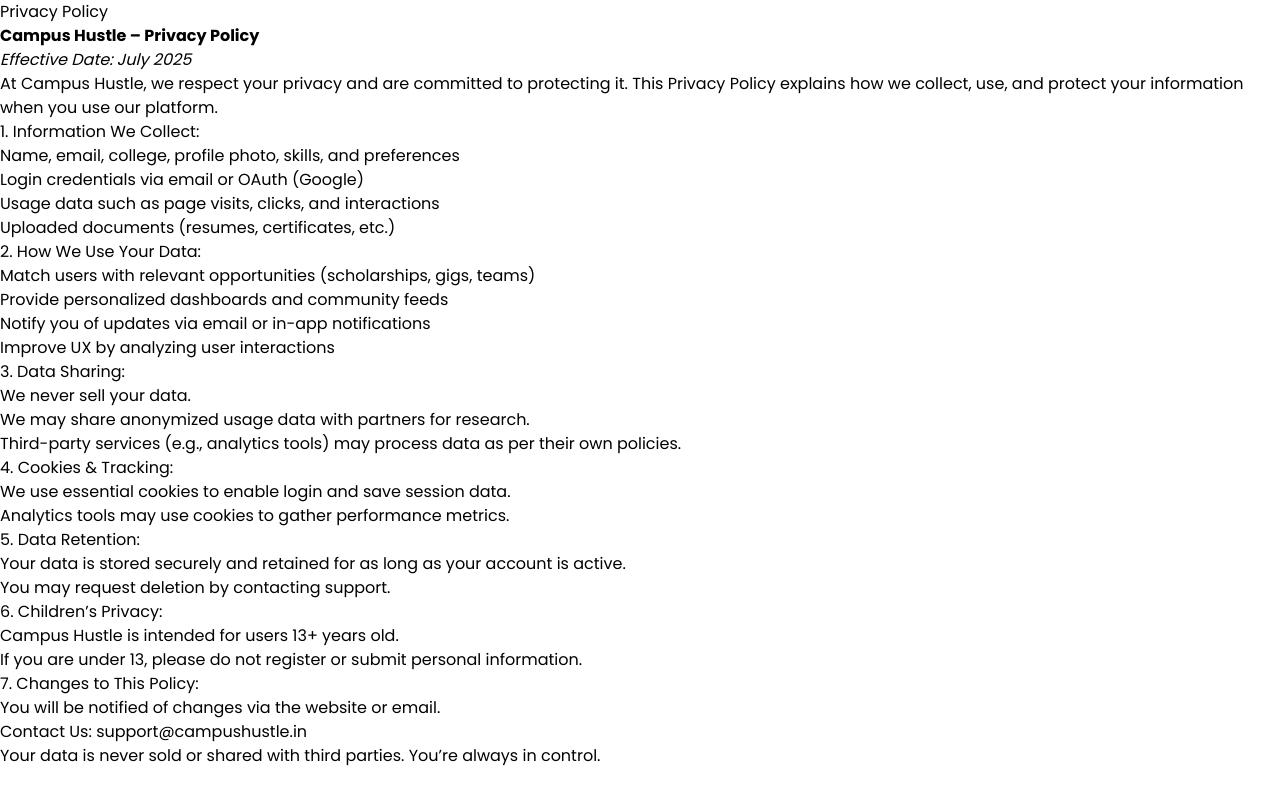
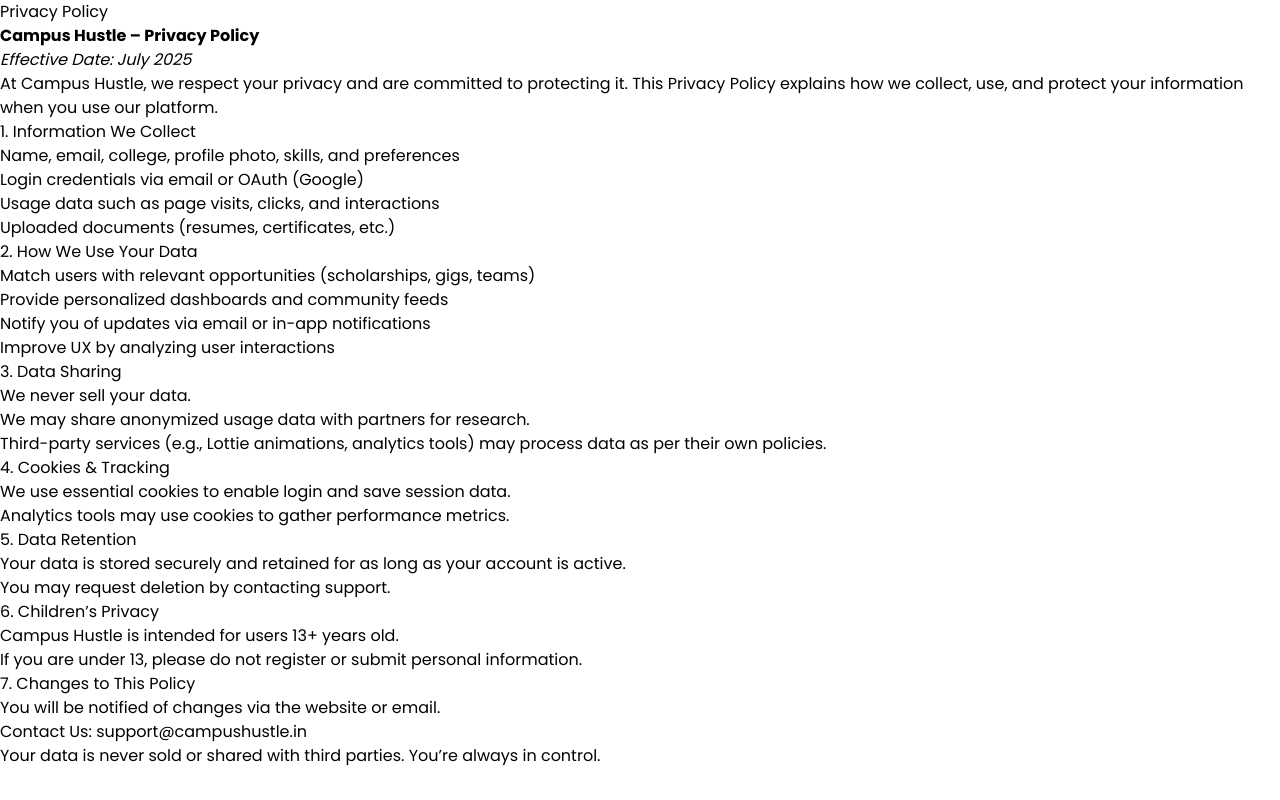
Before and after one commit to AnshulAlgoS/campushustleOG, a React (Create React App) app: page /privacy-policy in a window 1280 px wide. Built offline with nearby package versions, Linux system fonts and the light colour scheme; no server answers.

Commit message:
Update PrivacyPolicy.jsx

```diff
--- a/src/views/PrivacyPolicy.jsx
+++ b/src/views/PrivacyPolicy.jsx
@@ -16,11 +16,10 @@
         </p>
 
         <p className="legal-paragraph">
-          At Campus Hustle, we respect your privacy and are committed to protecting it.
-          This Privacy Policy explains how we collect, use, and protect your information when you use our platform.
+          At Campus Hustle, we respect your privacy and are committed to protecting it. This Privacy Policy explains how we collect, use, and protect your information when you use our platform.
         </p>
 
-        <h2>1. Information We Collect:</h2>
+        <h2 className="legal-subtitle">1. Information We Collect</h2>
         <ul className="legal-list">
           <li>Name, email, college, profile photo, skills, and preferences</li>
           <li>Login credentials via email or OAuth (Google)</li>
@@ -28,7 +27,7 @@
           <li>Uploaded documents (resumes, certificates, etc.)</li>
         </ul>
 
-        <h2>2. How We Use Your Data:</h2>
+        <h2 className="legal-subtitle">2. How We Use Your Data</h2>
         <ul className="legal-list">
           <li>Match users with relevant opportunities (scholarships, gigs, teams)</li>
           <li>Provide personalized dashboards and community feeds</li>
@@ -36,32 +35,32 @@
           <li>Improve UX by analyzing user interactions</li>
         </ul>
 
-        <h2>3. Data Sharing:</h2>
+        <h2 className="legal-subtitle">3. Data Sharing</h2>
         <ul className="legal-list">
           <li>We never sell your data.</li>
           <li>We may share anonymized usage data with partners for research.</li>
-          <li>Third-party services (e.g., analytics tools) may process data as per their own policies.</li>
+          <li>Third-party services (e.g., Lottie animations, analytics tools) may process data as per their own policies.</li>
         </ul>
 
-        <h2>4. Cookies & Tracking:</h2>
+        <h2 className="legal-subtitle">4. Cookies & Tracking</h2>
         <ul className="legal-list">
           <li>We use essential cookies to enable login and save session data.</li>
           <li>Analytics tools may use cookies to gather performance metrics.</li>
         </ul>
 
-        <h2>5. Data Retention:</h2>
+        <h2 className="legal-subtitle">5. Data Retention</h2>
         <ul className="legal-list">
           <li>Your data is stored securely and retained for as long as your account is active.</li>
           <li>You may request deletion by contacting support.</li>
         </ul>
 
-        <h2>6. Children’s Privacy:</h2>
+        <h2 className="legal-subtitle">6. Children’s Privacy</h2>
         <ul className="legal-list">
           <li>Campus Hustle is intended for users 13+ years old.</li>
           <li>If you are under 13, please do not register or submit personal information.</li>
         </ul>
 
-        <h2>7. Changes to This Policy:</h2>
+        <h2 className="legal-subtitle">7. Changes to This Policy</h2>
         <ul className="legal-list">
           <li>You will be notified of changes via the website or email.</li>
         </ul>
```
